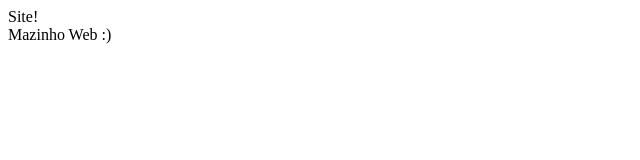
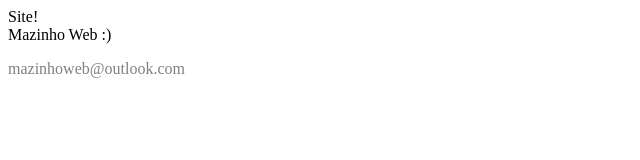
Before and after one commit to mazinhoweb/mazinhoweb.github.io, a plain HTML site: page index.html in a window 1280 px wide. Shown: the whole page, without its empty margins (0-640 px from the left). Drawn offline with Linux system fonts and the light colour scheme.

Commit message:
Contato adicionado

```diff
--- a/index.html
+++ b/index.html
@@ -6,6 +6,7 @@
   </head>
   <body>
     Site! <br />
-    Mazinho Web :)
+    Mazinho Web :) <br />
+    <p style="color: gray">mazinhoweb@outlook.com</p>
   </body>
 </html>
```
